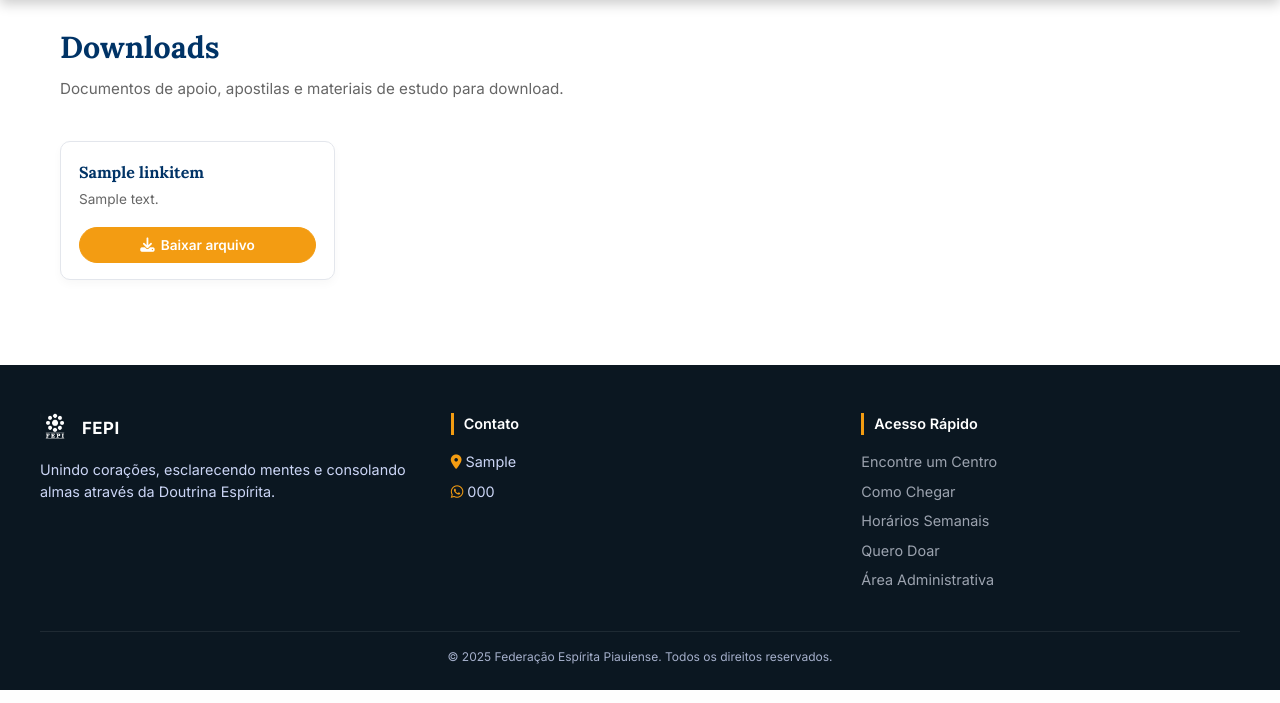
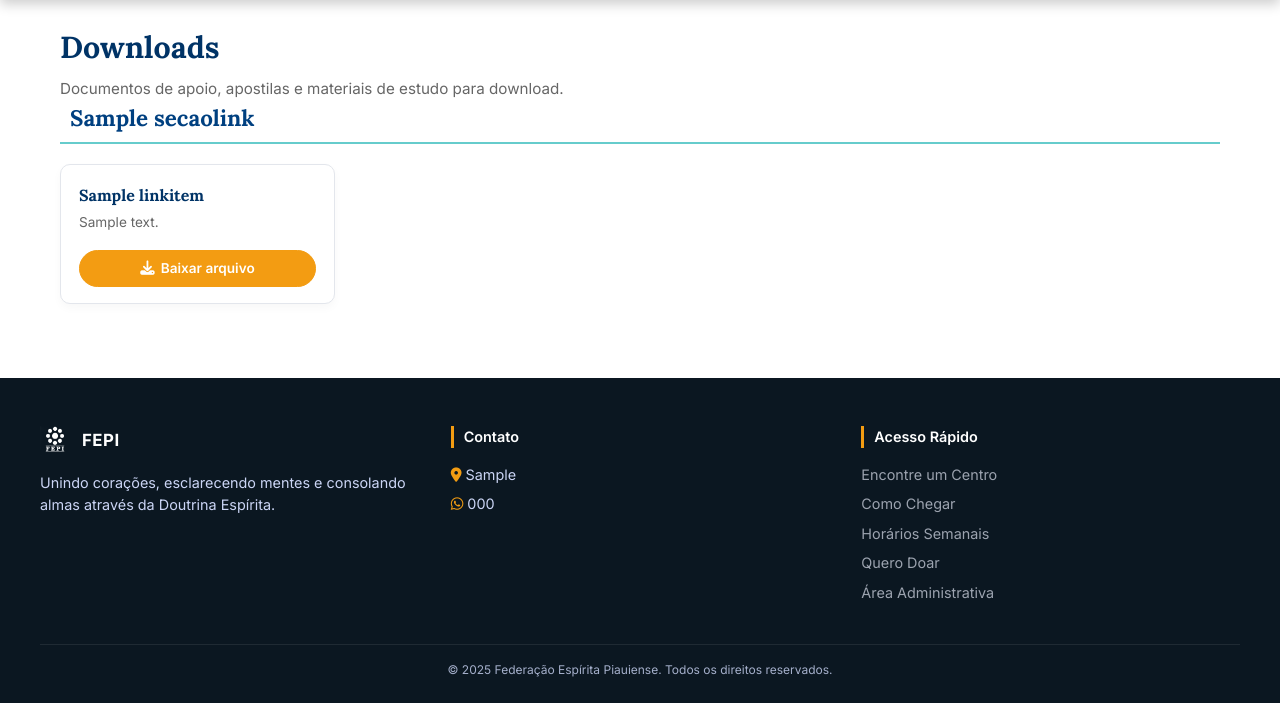
Before and after one commit to mauriciobtsso/fepi-site, a Django app: page /downloads/ in a window 1280 px wide. Shown: the part 110-813 px from the top of the page. Run offline with Django 5.2, Linux system fonts and the light colour scheme; tables that the repository leaves empty hold one stand-in row (values such as "Sample post"); some libraries are stand-ins or nearby versions.

Commit message:
Feat: Categorização da página de Downloads

```diff
--- a/recursos/templates/recursos/downloads.html
+++ b/recursos/templates/recursos/downloads.html
@@ -7,7 +7,7 @@
 <style>
     .header-pagina {
         text-align: center;
-        margin-bottom: 55px;
+        margin-bottom: 40px;
     }
 
     .header-pagina h2 {
@@ -21,11 +21,29 @@
         font-size: 0.95rem;
     }
 
+    /* Estilo da Seção (Categoria) */
+    .secao-download-box {
+        margin-bottom: 50px;
+    }
+
+    .titulo-secao {
+        color: var(--azul-medio);
+        font-size: 1.4rem;
+        font-weight: 700;
+        margin-bottom: 20px;
+        border-bottom: 2px solid var(--azul-claro);
+        padding-bottom: 8px;
+        display: flex;
+        align-items: center;
+        gap: 10px;
+    }
+    .titulo-secao i { color: var(--destaque); }
+
+   /* Grid de Cards */
    .downloads-grid {
         display: grid;
         grid-template-columns: repeat(auto-fill, minmax(260px, 1fr));
         gap: 20px;
-    margin-top: 40px;   /* AQUI CRIA O ESPAÇO DOS CARDS PRA BAIXO */
    }
 
     .card-download {
@@ -43,7 +61,7 @@
     .card-download:hover {
         transform: translateY(-3px);
         box-shadow: 0 8px 18px rgba(0,0,0,0.06);
-        border-color: var(--dourado);
+        border-color: var(--destaque);
     }
 
     .download-titulo {
@@ -83,8 +101,8 @@
     }
 
     .btn-download:hover {
-        background-color: var(--dourado);
-        color: var(--azul-escuro);
+        background-color: var(--destaque);
+        color: white;
         transform: translateY(-1px);
         box-shadow: 0 4px 10px rgba(0,0,0,0.08);
     }
@@ -104,8 +122,15 @@
         <p>Documentos de apoio, apostilas e materiais de estudo para download.</p>
     </div>
 
+    {% for secao in secoes %}
+        <div class="secao-download-box">
+            <h3 class="titulo-secao">
+                <i class="{{ secao.icone_fa }}"></i>
+                {{ secao.nome }}
+            </h3>
+
             <div class="downloads-grid">
-        {% for item in downloads %}
+                {% for item in secao.linkitem_set.all %}
                 <div class="card-download">
                     <div>
                         <h3 class="download-titulo">{{ item.titulo }}</h3>
@@ -118,11 +143,13 @@
                         <i class="fa-solid fa-download"></i> Baixar arquivo
                     </a>
                 </div>
+                {% endfor %}
+            </div>
+        </div>
     {% empty %}
-        <p style="grid-column: 1 / -1; text-align: center; color:#888;">
+        <p style="text-align: center; color:#888; padding: 40px;">
             Nenhum arquivo disponível para download no momento.
         </p>
     {% endfor %}
 </div>
-</div>
 {% endblock %}
--- a/recursos/views.py
+++ b/recursos/views.py
@@ -1,9 +1,9 @@
 from django.shortcuts import render
-from django.db.models import Prefetch # Permite otimizar a busca
+from django.db.models import Prefetch
 from .models import SecaoLink, LinkItem
 
 def links_uteis(request):
-    # Busca apenas as seções que contêm links (is_download=False)
+    # Busca seções que têm links úteis (is_download=False)
     secoes = SecaoLink.objects.filter(
         linkitem__is_download=False
     ).prefetch_related(
@@ -13,6 +13,12 @@ def links_uteis(request):
     return render(request, 'recursos/links_uteis.html', {'secoes': secoes})
 
 def downloads(request):
-    # Busca todos os itens marcados como download
-    downloads = LinkItem.objects.filter(is_download=True).order_by('-id')
-    return render(request, 'recursos/downloads.html', {'downloads': downloads})
+    # ALTERADO: Agora busca SEÇÕES que têm downloads (is_download=True)
+    # Isso permite agrupar os downloads por categoria no template
+    secoes = SecaoLink.objects.filter(
+        linkitem__is_download=True
+    ).prefetch_related(
+        Prefetch('linkitem_set', queryset=LinkItem.objects.filter(is_download=True))
+    ).distinct().order_by('ordem')
+
+    return render(request, 'recursos/downloads.html', {'secoes': secoes})
```
Lines whose indentation alone changed are shown as unchanged.
